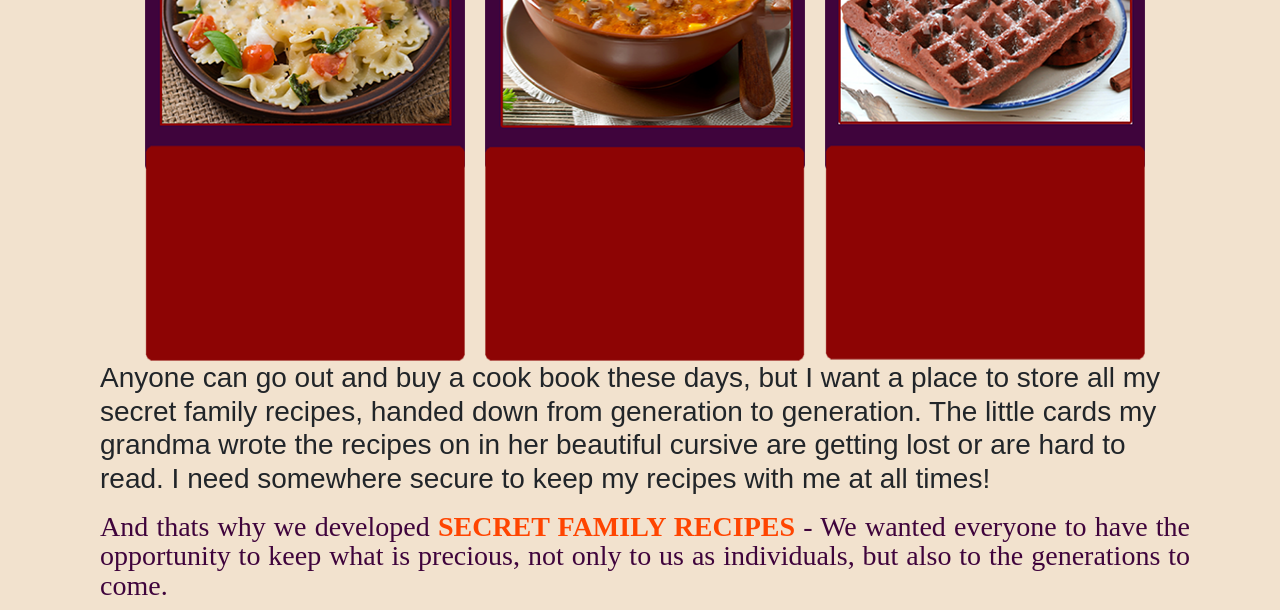
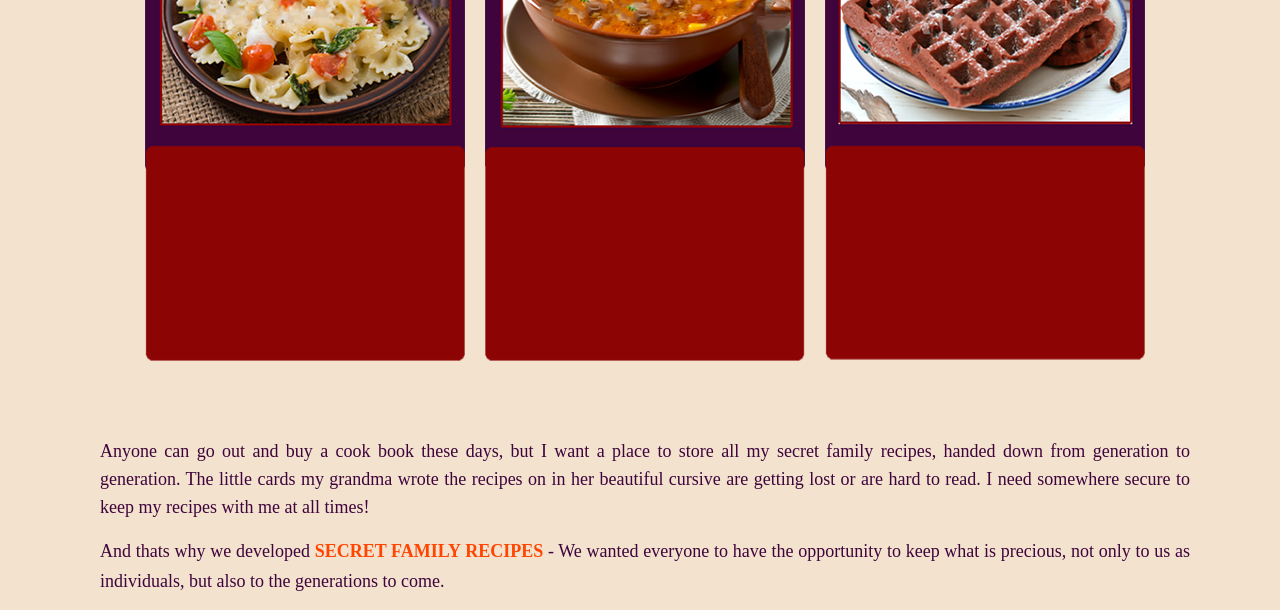
Before and after one commit to bw-secret-family-recipes/UI-CoBe, a plain HTML site: page index.html in a window 1280 px wide. Shown: the part 1131-1741 px from the top of the page. Drawn offline with Linux system fonts and the light colour scheme.

Commit message:
added styles to 1st paragraph

```diff
--- a/cards.css
+++ b/cards.css
@@ -1,8 +1,8 @@
 .cards{
     justify-content: center !important;
+    margin-bottom: 1.5rem;
   }
 
-  .company {
-      color: #1038a8 !important ;
-
+.company {
+  color: #1038a8 !important ;
   }
--- a/index.html
+++ b/index.html
@@ -49,7 +49,7 @@
       <div class="row">
 <div class="col-lg-4 col-md-6 col-12 col-xl-12">
 	<article>
-  <h3 class="bottomParagraph">Anyone can go out and buy a cook book these days, but I want a place to store all my secret family recipes, handed down from generation to generation. The little cards my grandma wrote the recipes on in her beautiful cursive are getting lost or are hard to read. I need somewhere secure to keep my recipes with me at all times!
+  <h3 class="bottomParagraph c18">Anyone can go out and buy a cook book these days, but I want a place to store all my secret family recipes, handed down from generation to generation. The little cards my grandma wrote the recipes on in her beautiful cursive are getting lost or are hard to read. I need somewhere secure to keep my recipes with me at all times!
 		<p class="c24">And thats why we developed <span class="j29">SECRET FAMILY RECIPES</span> - We wanted everyone to have the opportunity to keep what is precious, not only to us as individuals, but also to the generations to come. </p></h2>
 
 	</article>
```
